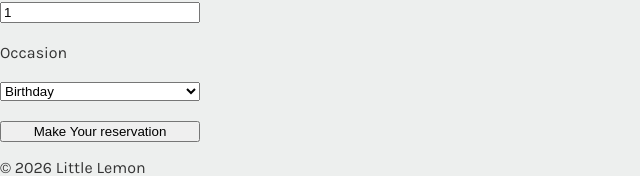
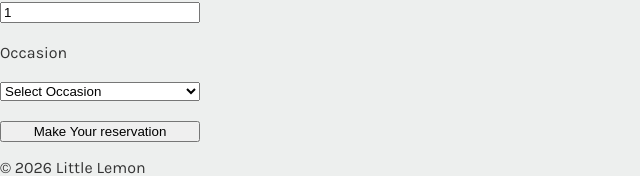
Before and after one commit to Begin-with-UX/little-lemon-capstone, a React (Create React App) app: page /booking in a window 1280 px wide. Shown: the part 471-647 px from the top of the page, without its empty margins (0-640 px from the left). Built offline with nearby package versions, Linux system fonts and the light colour scheme; a web font is replaced by a local one.

Commit message:
updated testing to match readiness check

```diff
--- a/src/components/BookingForm.js
+++ b/src/components/BookingForm.js
@@ -4,7 +4,7 @@ function BookingForm({ availableTimes, dispatch }) {
   const [date, setDate] = useState("");
   const [time, setTime] = useState("17:00");
   const [guests, setGuests] = useState(1);
-  const [occasion, setOccasion] = useState("Birthday");
+  const [occasion, setOccasion] = useState("");
 
   const handleDateChange = (e) => {
     const selectedDate = e.target.value;
@@ -12,8 +12,24 @@ function BookingForm({ availableTimes, dispatch }) {
     dispatch({ type: "UPDATE_TIMES", date: selectedDate });
   };
 
+  const handleSubmit = (e) => {
+    e.preventDefault();
+
+    const formData = {
+      date,
+      time,
+      guests,
+      occasion,
+    };
+
+    console.log("Reservation submitted:", formData);
+  };
+
   return (
-    <form style={{ display: "grid", maxWidth: "200px", gap: "20px" }}>
+    <form
+      onSubmit={handleSubmit}
+      style={{ display: "grid", maxWidth: "200px", gap: "20px" }}
+    >
       <label htmlFor="res-date">Choose date</label>
       <input
         type="date"
@@ -43,7 +59,7 @@ function BookingForm({ availableTimes, dispatch }) {
         max="10"
         id="guests"
         value={guests}
-        onChange={(e) => setGuests(e.target.value)}
+        onChange={(e) => setGuests(Number(e.target.value))}
       />
 
       <label htmlFor="occasion">Occasion</label>
@@ -52,7 +68,7 @@ function BookingForm({ availableTimes, dispatch }) {
         value={occasion}
         onChange={(e) => setOccasion(e.target.value)}
       >
-        <option value="Select Occasion">Select Occasion</option>
+        <option value="">Select Occasion</option>
         <option value="None, Just Hungry">None, Just Hungry</option>
         <option value="Birthday">Birthday</option>
         <option value="First Date">First Date</option>
```
Also changed, not shown: 1 other file (tests, documents, lock files or other folders).
